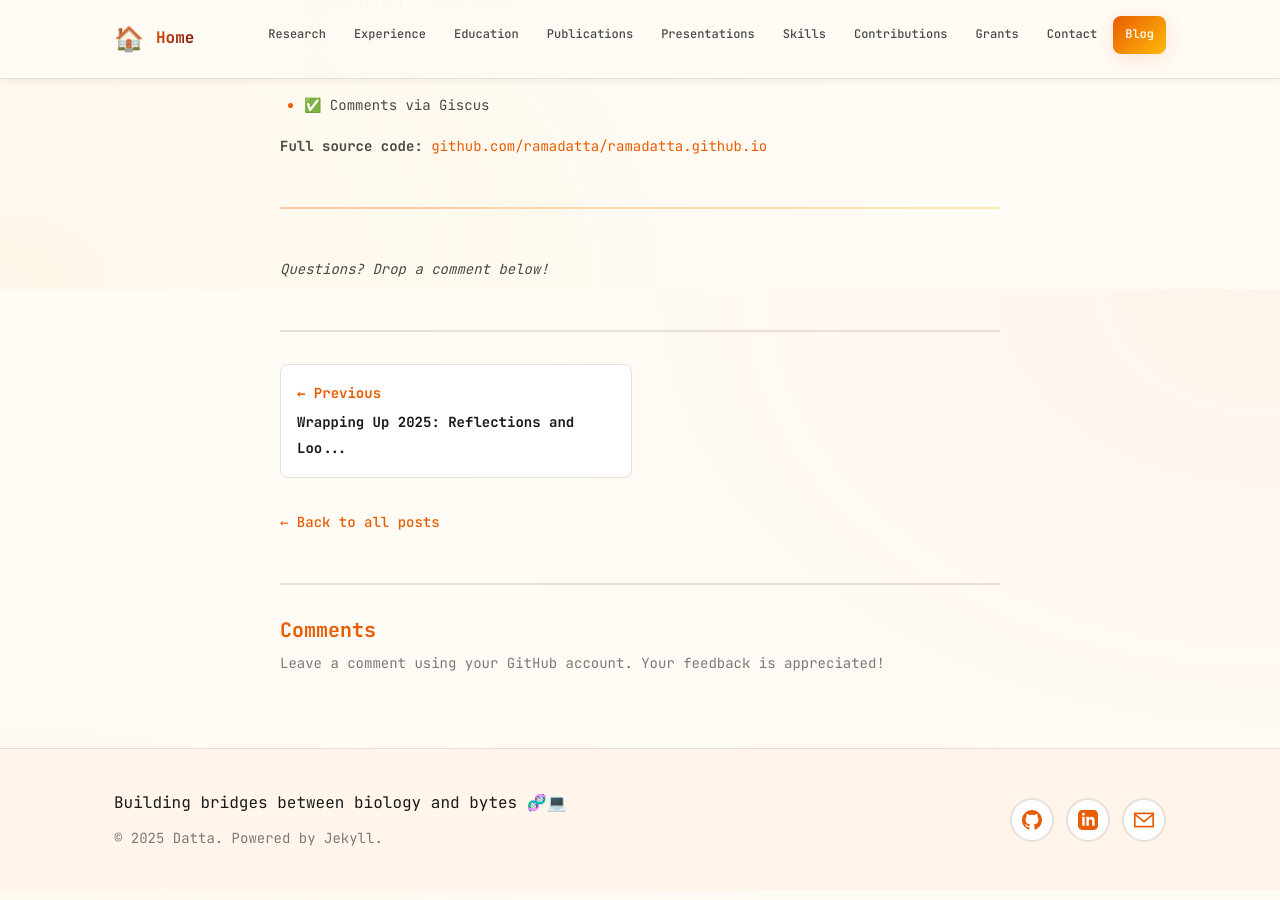
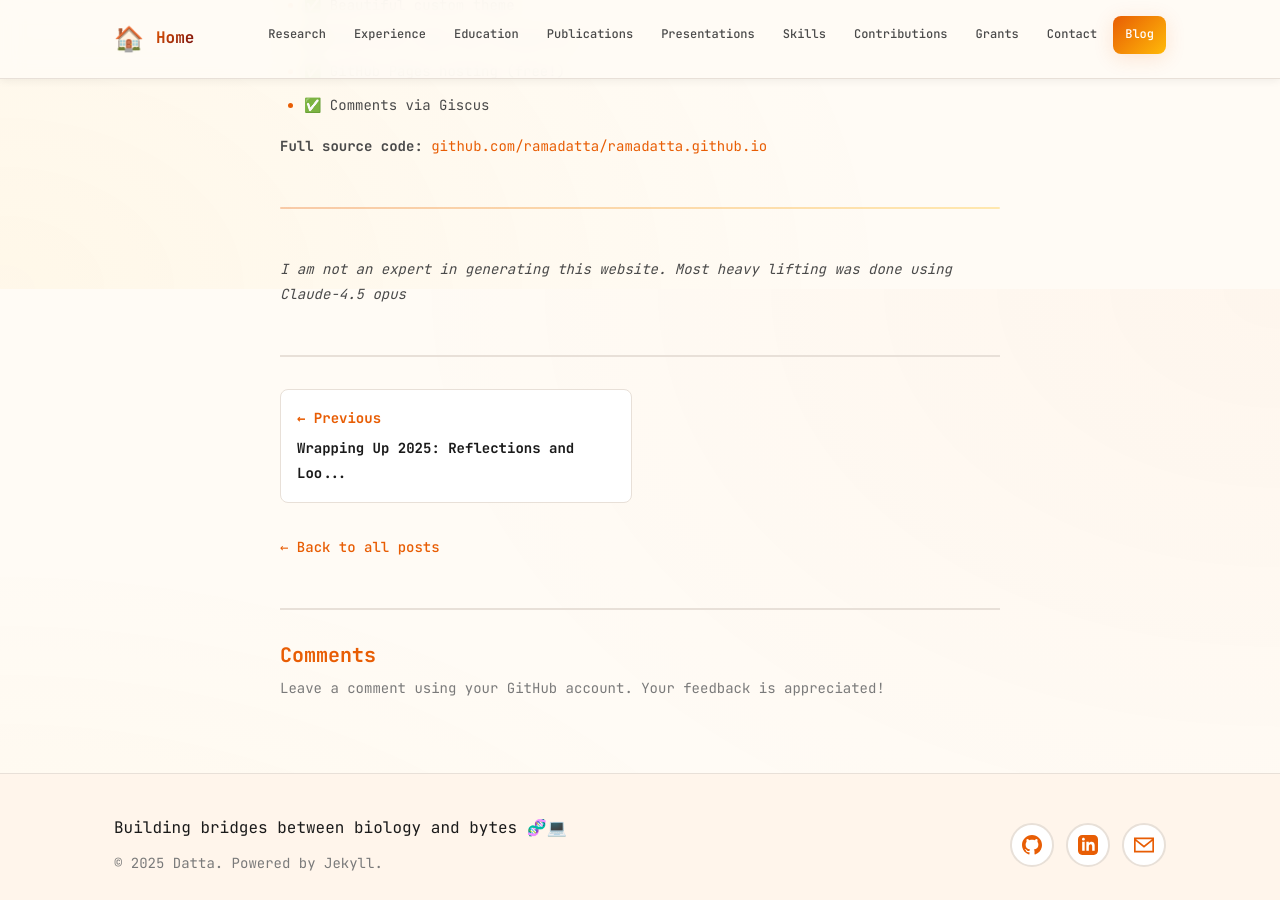
Before and after one commit to ramadatta/ramadatta.github.io, a Jekyll site: the page built from _posts/2025-12-23-build-portfolio-blog-jekyll.md, in a window 1280 px wide and 900 px high, scrolled down 6011 px. Built offline with Jekyll 4.4.1, drawn with Linux system fonts in a browser that asks for light colours; comment, search, counter and statistics services are not loaded.

Commit message:
Publish: Portfolio + Blog website

```diff
--- a/_posts/2025-12-23-build-portfolio-blog-jekyll.md
+++ b/_posts/2025-12-23-build-portfolio-blog-jekyll.md
@@ -227,4 +227,4 @@ You now have a fully functional portfolio + blog with:
 
 ---
 
-*Questions? Drop a comment below!*
+*I am not an expert in generating this website. Most heavy lifting was done using Claude-4.5 opus*
```
